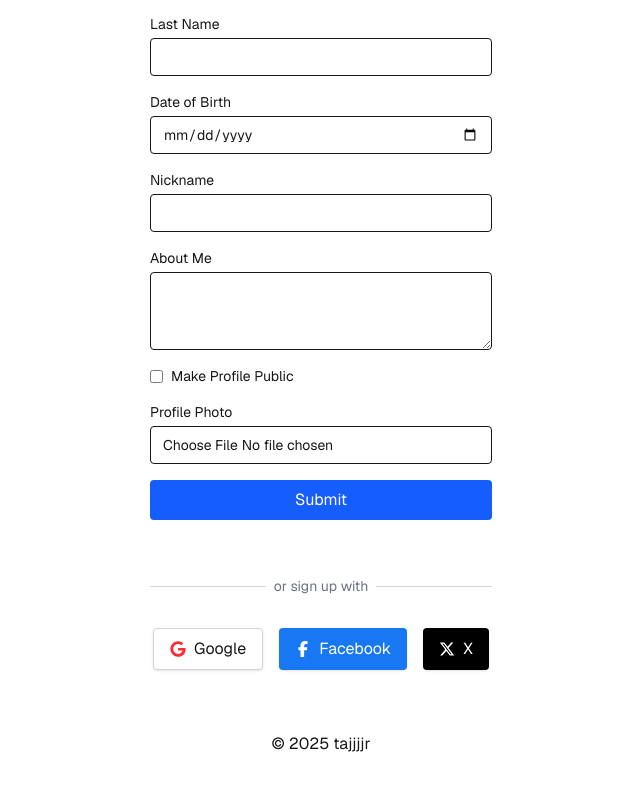
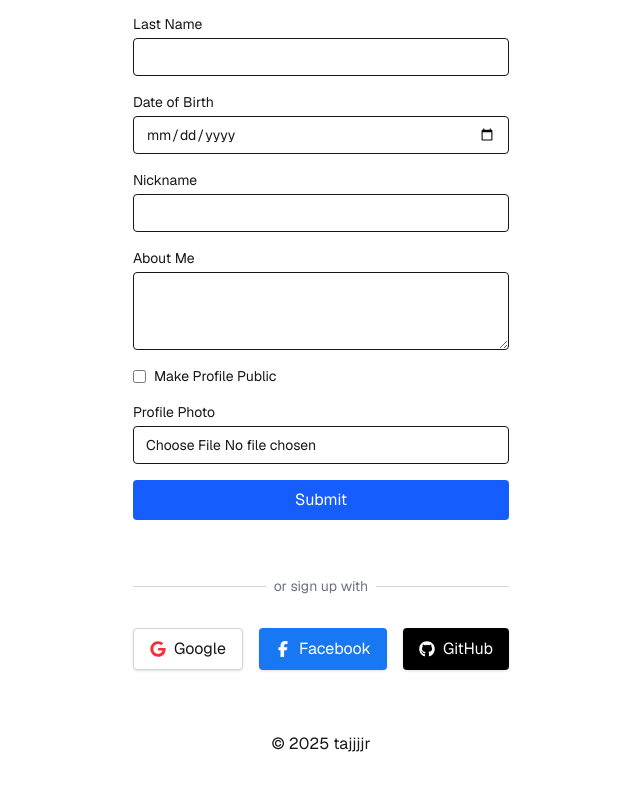
Before and after one commit to oduortoni/social-network, a Next.js app in the folder frontend/: page / in a window 1280 px wide. Shown: the part 448-1238 px from the top of the page, without its empty margins (319-959 px from the left). Built offline with nearby package versions, Linux system fonts and the light colour scheme; no server answers.

Commit message:
chore:update on server

```diff
--- a/frontend/src/app/page.js
+++ b/frontend/src/app/page.js
@@ -1,7 +1,7 @@
 "use client";
 
 import { useEffect, useState } from "react";
-import { FaGoogle, FaFacebookF, FaXTwitter } from 'react-icons/fa6'; // or 'react-icons/fa'
+import { FaGoogle, FaFacebookF, FaXTwitter, FaGithub } from 'react-icons/fa6'; // or 'react-icons/fa'
 
 const ContactForm = () => {
   const [formData, setFormData] = useState({
@@ -199,11 +199,11 @@ const ContactForm = () => {
         </button>
 
         <button
-          onClick={() => redirectToOAuth("twitter")}
+          onClick={() => redirectToOAuth("/github/login")}
           className="flex items-center gap-2 bg-black text-white px-4 py-2 rounded hover:bg-gray-900 shadow-sm"
         >
-          <FaXTwitter />
-          X
+          <FaGithub />
+          GitHub
         </button>
       </div>
     </main>
```
Also changed, not shown: 1 other file (tests, documents, lock files or other folders).
